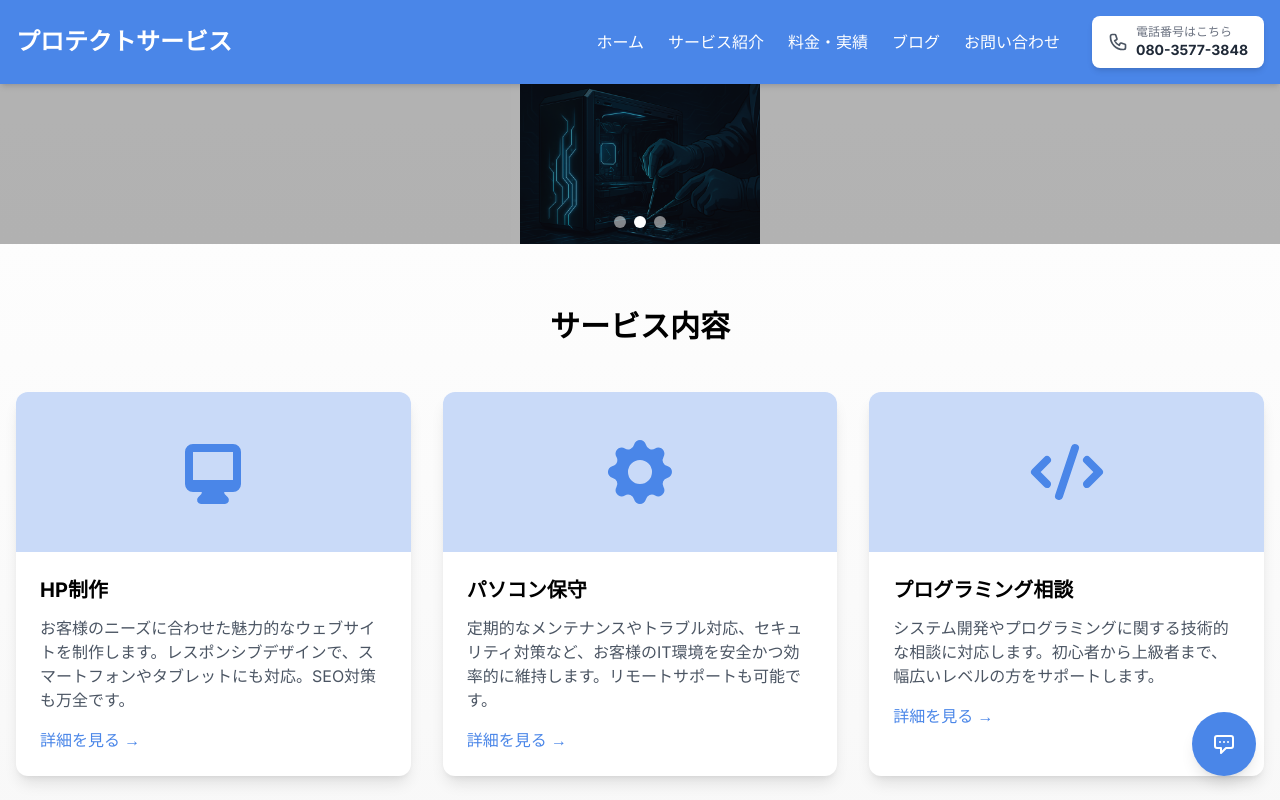
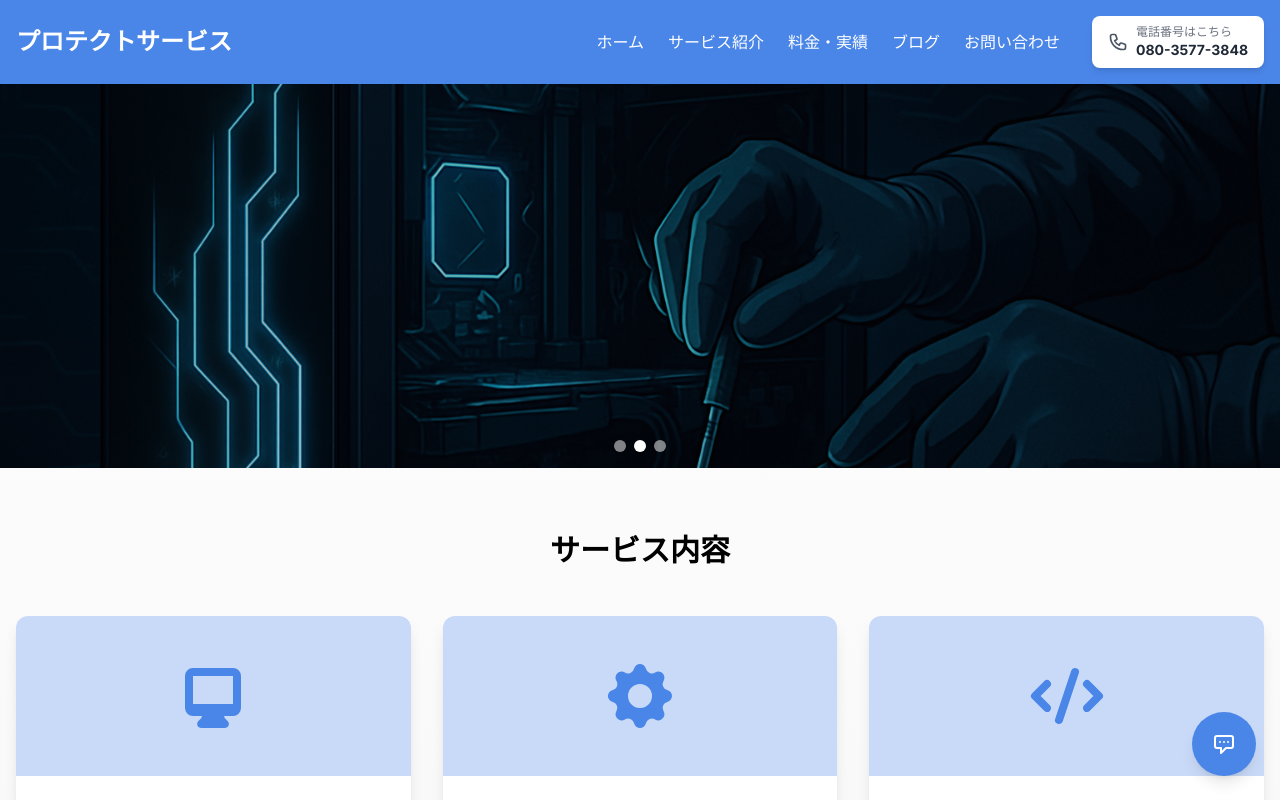
Before and after one commit to tsubo2025/pro_hp_chat, a Next.js app in the folder customer_AI/: page /protect-service in a window 1280 px wide. Shown: the top 800 px of the page. Built offline with nearby package versions, Linux system fonts and the light colour scheme.

Commit message:
Adjust hero section height and object-fit for 4:1 banner display

```diff
--- a/customer_AI/src/app/protect-service/page.tsx
+++ b/customer_AI/src/app/protect-service/page.tsx
@@ -13,7 +13,7 @@ export default function ProtectServiceHome() {
 
             <div className="flex-grow">
                 {/* ヒーローセクション */}
-                <section className="relative text-white py-20">
+                <section className="relative text-white h-96">
                     <div className="absolute inset-0 w-full h-full">
                         <HeroSlideshow
                             images={[
--- a/customer_AI/src/components/ui/HeroSlideshow.tsx
+++ b/customer_AI/src/components/ui/HeroSlideshow.tsx
@@ -47,7 +47,7 @@ export default function HeroSlideshow({
                     <img
                         src={image}
                         alt={`スライド ${index + 1}`}
-                        className="w-full h-full object-contain"
+                        className="w-full h-full object-cover"
                     />
                     {/* 画像の上に半透明のオーバーレイをかけて、テキストの視認性を向上させる */}
                     <div className="absolute inset-0 bg-black opacity-30" />
```
